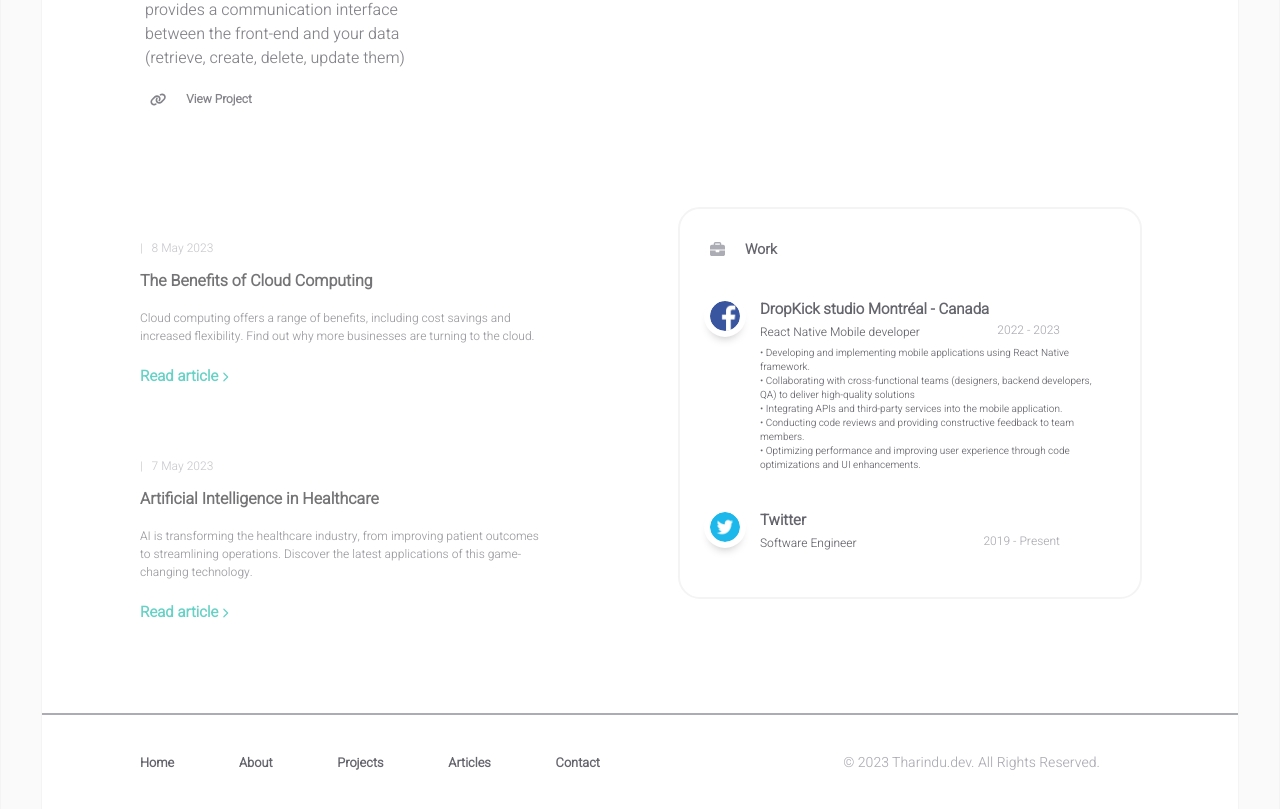
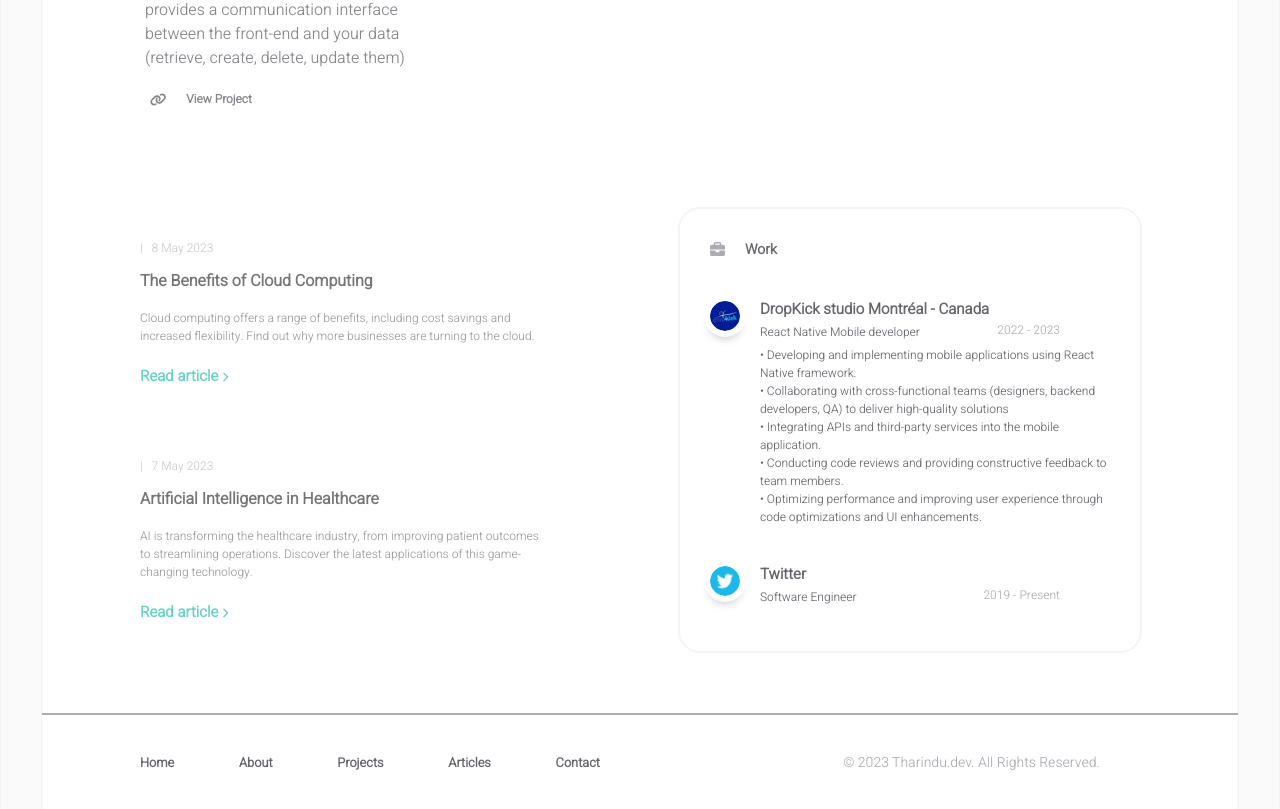
Before and after one commit to rafyc/rafyc.github.io, a React (Create React App) app: page / in a window 1280 px wide. Shown: the part 1414-2223 px from the top of the page. Built offline with nearby package versions, Linux system fonts and the light colour scheme.

Commit message:
home-projects

```diff
--- a/src/components/homepage/styles/works.css
+++ b/src/components/homepage/styles/works.css
@@ -45,7 +45,7 @@
 }
 
 .work-main {
-	font-size: 10px;
+	font-size: 12px;
 	color: var(--secondary-color);
 	padding-top: 45px;
 	padding-left: 20px;
--- a/src/components/homepage/works.jsx
+++ b/src/components/homepage/works.jsx
@@ -15,8 +15,8 @@ const Works = () => {
 					<div className="works-body">
 						<div className="work">
 							<img
-								src="./facebook.png"
-								alt="facebook"
+								src="./dropkickStudio.jpg"
+								alt="Dropkick"
 								className="work-image"
 							/>
 							<div className="work-title">DropKick studio Montréal - Canada</div>
```
Also changed, not shown: public/dropkickStudio.jpg (added).
